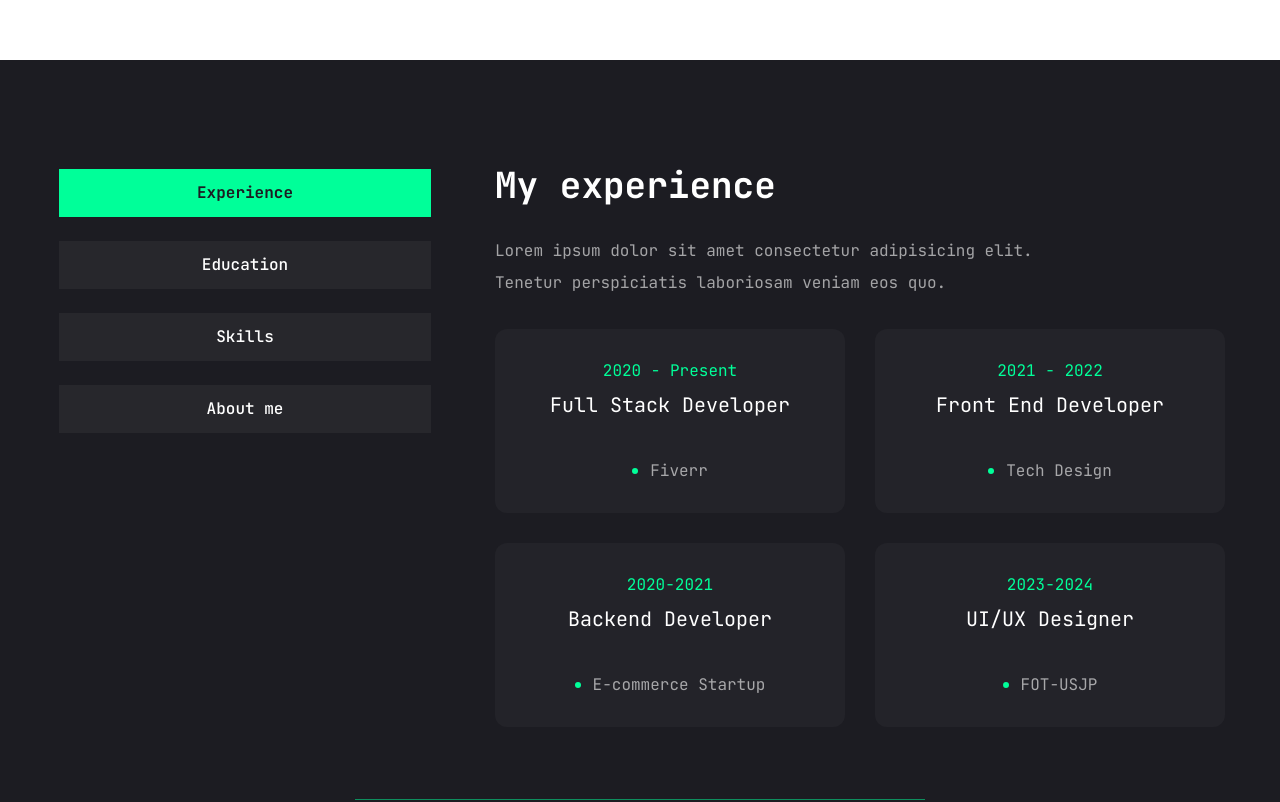
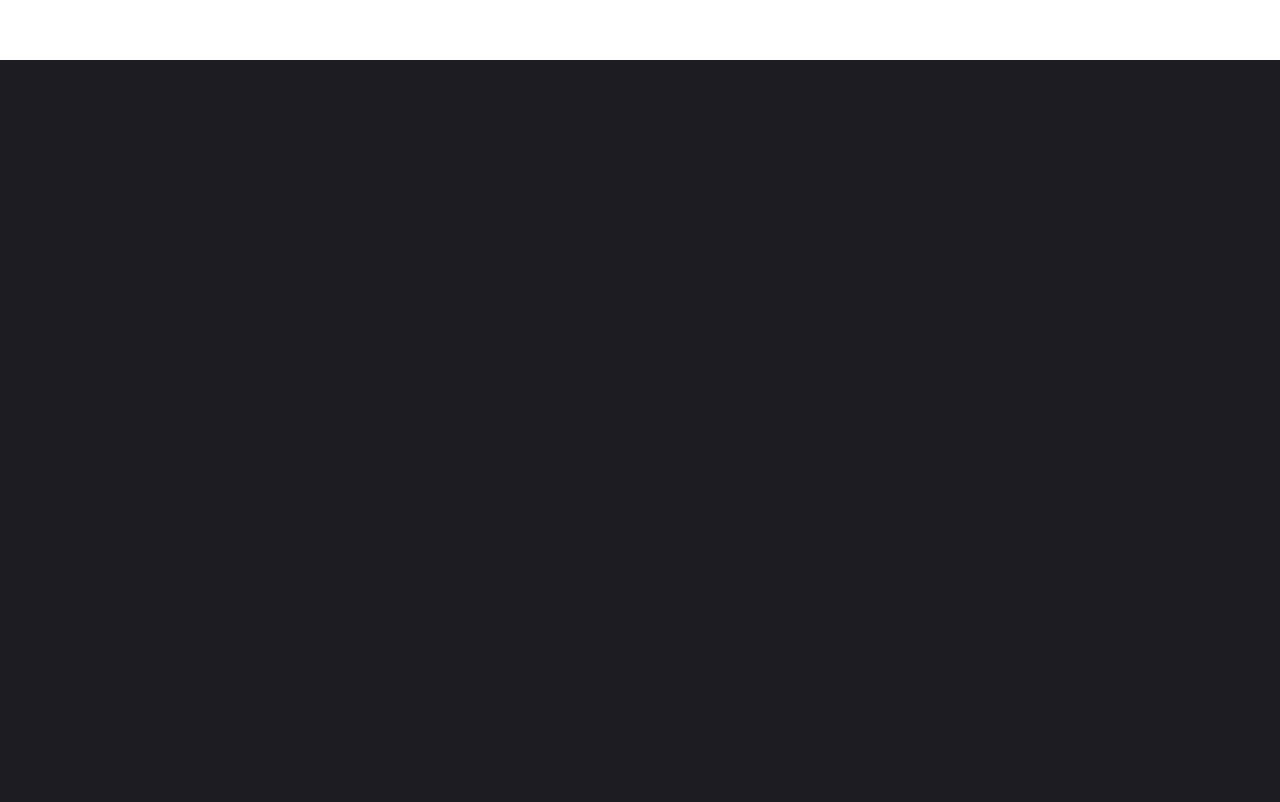
Before and after one commit to chamath09/Chamath, a Next.js app: page / in a window 1280 px wide. Shown: the part 1540-2342 px from the top of the page. After the commit the page ends 850 px from the top, so only its background shows below. Built offline with nearby package versions, Linux system fonts and the light colour scheme.

Commit message:
change the mobile and screen modes

```diff
--- a/components/Stats.jsx
+++ b/components/Stats.jsx
@@ -55,11 +55,12 @@ const Stats = () => {
           })}
         </div>
       </div>
+
+      <div className="block xl:hidden">
         {/* Divider */}
         <div className="flex justify-center mt-12">
           <div className="border-t border-accent opacity-50 animate-reversedWidth"></div>
         </div>
-
         {/* Service Section */}
         <div className="mt-8">
           <h2 className="text-4xl font-bold text-accent mb-6 text-center mt-2">
@@ -68,7 +69,7 @@ const Stats = () => {
           <ServicePage />
         </div>
 
-      <div className="mt-4 lg:mt-12">
+        <div className="mt-4 lg:mt-8">
           <ResumePage />
         </div>
 
@@ -115,6 +116,7 @@ const Stats = () => {
           </h2>
           <ContactPage />
         </div>
+      </div>
     </section>
   );
 };
```
Lines whose indentation alone changed are shown as unchanged.
